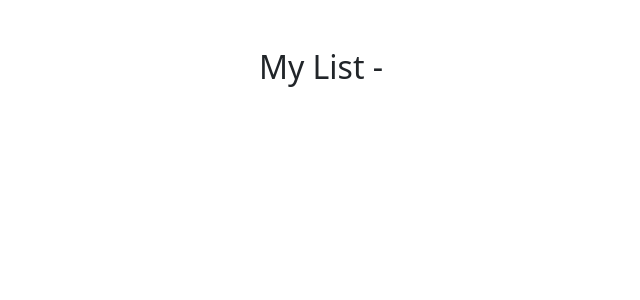
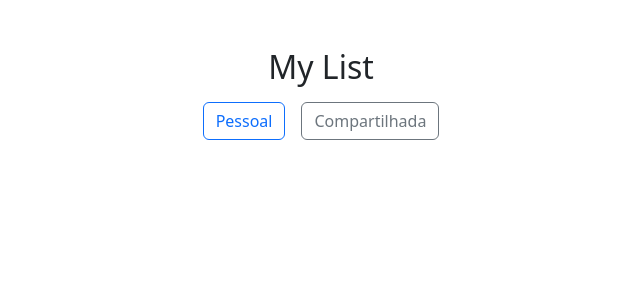
Before and after one commit to joabe-silva/list-itens-free, a React (Create React App) app: page /my-lists in a window 1280 px wide. Shown: the top 300 px of the page, without its empty margins (319-959 px from the left). Built offline with nearby package versions, Linux system fonts and the light colour scheme.

Commit message:
listando listas em tela

```diff
--- a/src/components/MyLists/MyLists.js
+++ b/src/components/MyLists/MyLists.js
@@ -1,12 +1,47 @@
+import { React, useState } from 'react';
+import { app } from "../../services/firabase-config";
+import { getFirestore, collection, getDocs } from "firebase/firestore";
+
 export const MyLists = () => {
 
-    const user = sessionStorage.getItem("@AuthFirebase:userEmail")
+    const [list, setList] = useState([]);
+
+    async function getList() {
+        const db = getFirestore(app)
+        const querySnapshot = await getDocs(collection(db, "list"));
+
+        console.log(querySnapshot.docs.map((doc) => ({ ...doc.data(), id: doc.id })))
+        setList(querySnapshot.docs.map((doc) => ({ ...doc.data(), id: doc.id })))
+    }
 
     return(
 
         <div className="container mt-5">
-            <h2>My List - {user}</h2>
+            <div className="col">
+                <div className="row">
+                    <h2 className="text-center">My List</h2>
+                    <div className="d-grid gap-2 d-md-block text-center">
+                        <button className="btn btn-outline-primary m-2" type="button" onClick={ getList }>Pessoal</button>
+                        <button className="btn btn-outline-secondary m-2" type="button">Compartilhada</button>
+                    </div>
+                </div>
+                <div className="row text-center">
+                    <div className="container">
+                    {
+                        list.map(l => (
+                            <div className="card m-2" key={ l.id }>
+                                <div className="card-body">
+                                    { l.descricao }
+                                </div>
+                            </div>
+                        ))
+                    }
+                    </div>
+
+                </div>
+            </div>
         </div>
+
     )
 
 }
```
